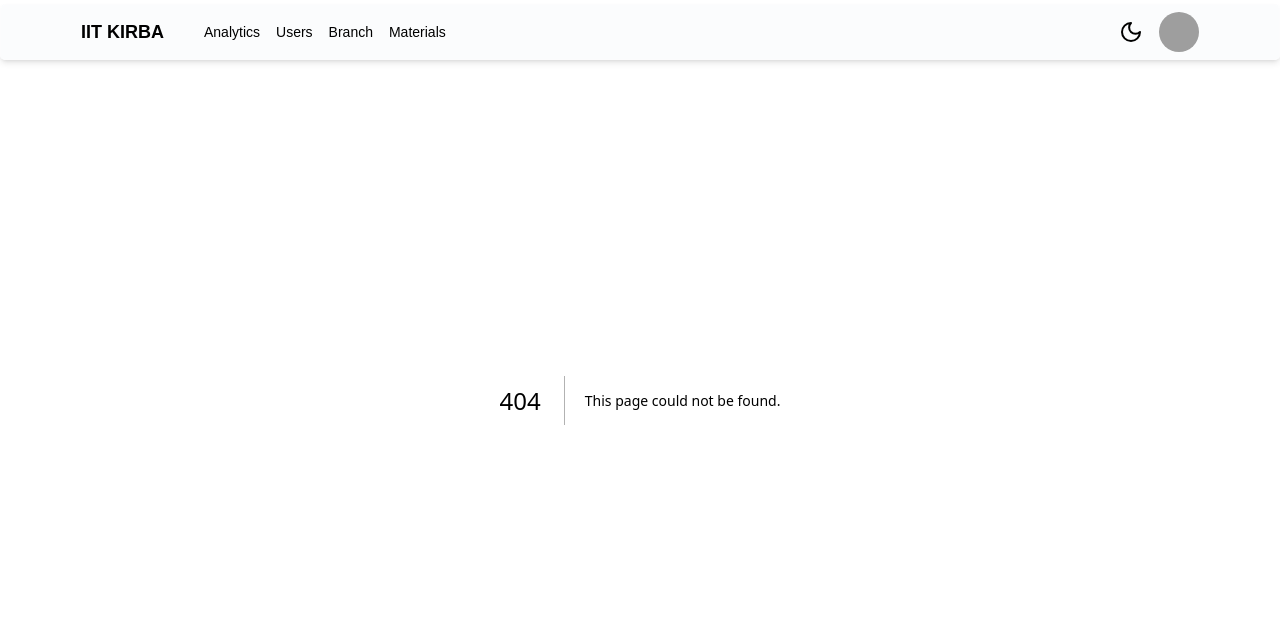
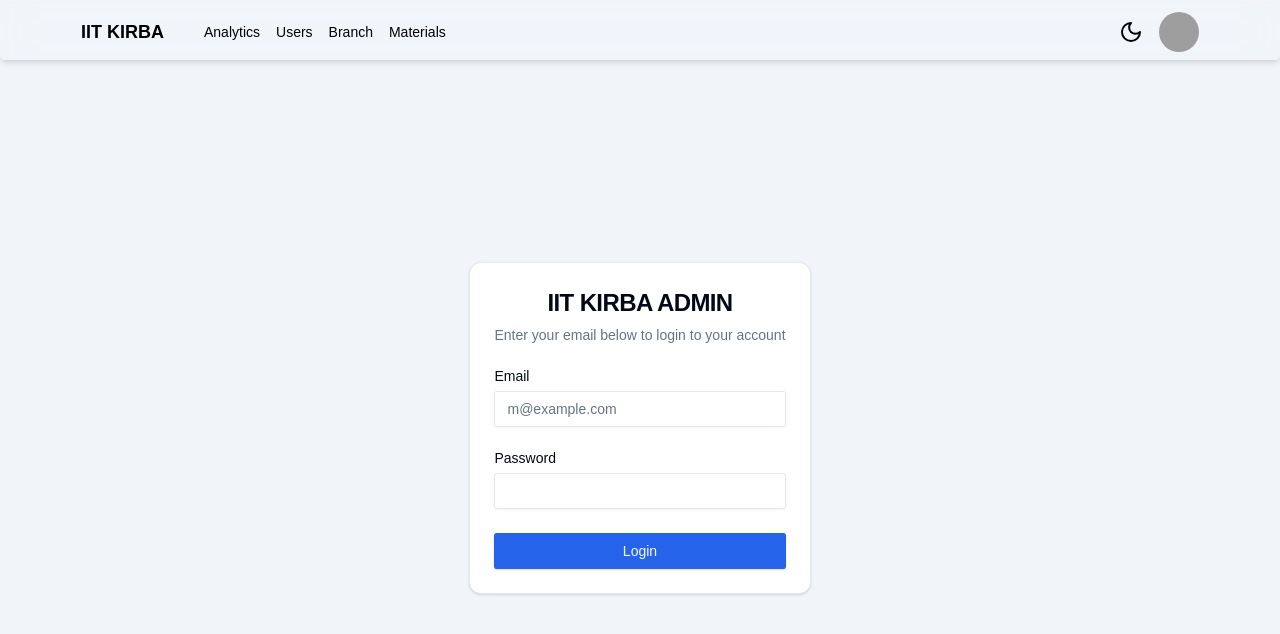
Before and after one commit to Gyannnnn/iitkirba_dashboard, a Next.js app: page /signin in a window 1280 px wide. Before the commit this address had no page. Shown: the top 634 px of the page. Built offline with nearby package versions, Linux system fonts and the light colour scheme; grey boxes are pictures that could not be loaded.

Commit message:
feat; admin auth

```diff
--- /dev/null
+++ b/app/api/auth/[...nextauth]/route.ts
@@ -0,0 +1,2 @@
+import { handlers } from "@/auth" // Referring to the auth.ts we just created
+export const { GET, POST } = handlers
--- a/app/branch/page.tsx
+++ b/app/branch/page.tsx
@@ -1,8 +1,19 @@
 import React from "react";
 import Createbranch from "../components/Createbranch";
+import { auth } from "@/auth";
+import Link from "next/link";
 
-
-export default function page() {
+export default async function page() {
+  const session = await auth();
+  if (!session)
+    return (
+      <div className="h-screen w-screen bg-secondary dark:bg-zinc-950 pt-14 flex items-center justify-center">
+        <div>
+          <h1>Private content </h1>
+          <Link href="/signin">Sign in</Link>
+        </div>
+      </div>
+    );
   return (
     <div className="min-h-screen w-screen bg-secondary dark:bg-zinc-950 flex items-center justify-center">
       <div className="w-[90vw] min-h-screen bg-secondary dark:bg-zinc-950 mt-14 ">
--- a/app/components/Addnotes.tsx
+++ b/app/components/Addnotes.tsx
@@ -29,7 +29,7 @@ export default function Addnotes() {
       };
 
   return (
-    <div className="w-full bg-red-900 flex flex-col items-center justify-center">
+    <div className="w-full  flex flex-col items-center justify-center pt-8">
       <h1>Add a new note</h1>
       <form
         className="sm:w-1/2 w-full flex flex-col items-center justify-center"
--- a/app/materials/page.tsx
+++ b/app/materials/page.tsx
@@ -1,8 +1,19 @@
 import React from "react";
 import Addpyq from "../components/Addpyq";
 import Addnotes from "../components/Addnotes";
+import { auth } from "@/auth";
+import Link from "next/link";
 
-export default function page() {
+export default async function page() {
+  const session = await auth();
+  if(!session) return (
+    <div className="h-screen w-screen bg-secondary dark:bg-zinc-900 flex items-center justify-center">
+      <div>
+        <h1>Private content </h1>
+        <Link href="/signin">Sign in</Link>
+      </div>
+    </div>
+  )
   return (
     <div className="min-h-screen w-screen bg-secondary dark:bg-zinc-950 flex justify-center">
       <div className="w-[90vw] min-h-screen  mt-14">
--- /dev/null
+++ b/app/signin/page.tsx
@@ -0,0 +1,13 @@
+import { LoginForm } from '@/components/loginform'
+import React from 'react'
+
+export default function page() {
+  return (
+    <div className='h-screen w-screen bg-secondary dark:bg-zinc-950 pt-14 flex items-center justify-center'>
+        <div className='w-[90vw]  flex items-center justify-center'>
+        <LoginForm/>
+        </div>
+
+    </div>
+  )
+}
--- /dev/null
+++ b/auth.ts
@@ -0,0 +1,47 @@
+import NextAuth from "next-auth";
+import Credentials from "next-auth/providers/credentials";
+import axios from "axios";
+
+export const { handlers, signIn, signOut, auth } = NextAuth({
+  providers: [
+    Credentials({
+      name: "Credentials",
+      credentials: {
+        email: { label: "Email", type: "text", placeholder: "email@example.com" },
+        password: { label: "Password", type: "password" },
+      },
+      authorize: async (credentials) => {
+        console.log("credentials", credentials);
+        try {
+          // Ensure credentials are provided
+          if (!credentials?.email || !credentials?.password) {
+            throw new Error("Email and password are required.");
+          }
+
+          // Send credentials to the API for verification
+          const response = await axios.post(`${process.env.NEXT_PUBLIC_API_URL}`, {
+            email: credentials.email,
+            password: credentials.password,
+          });
+          console.log("response", response);
+
+          const user = response.data;
+
+          // If user exists, return user object
+          if (user) {
+            return user;
+          } else {
+            throw new Error("Invalid credentials.");
+          }
+        } catch (error) {
+          // Handle errors and provide feedback
+          throw new Error("Authentication failed.");
+        }
+      },
+    }),
+  ],
+  pages: {
+    signIn: "/login",
+  },
+  secret: process.env.AUTH_SECRET,
+});
--- /dev/null
+++ b/components/loginform.tsx
@@ -0,0 +1,98 @@
+"use client";
+import { cn } from "@/lib/utils";
+import { Button } from "@/components/ui/button";
+import {
+  Card,
+  CardContent,
+  CardDescription,
+  CardHeader,
+  CardTitle,
+} from "@/components/ui/card";
+import { Input } from "@/components/ui/input";
+import { Label } from "@/components/ui/label";
+import { signIn } from "next-auth/react";
+import { ToastContainer, toast } from "react-toastify";
+import "react-toastify/dist/ReactToastify.css";
+import { useState } from "react";
+import { useRouter } from "next/navigation";
+
+export function LoginForm({
+  className,
+  ...props
+}: React.ComponentPropsWithoutRef<"div">) {
+  const [isLoading, setIsLoading] = useState(false);
+  const router = useRouter();
+
+  const submitHandler = async (e: React.FormEvent<HTMLFormElement>) => {
+    e.preventDefault();
+
+    const formData = new FormData(e.currentTarget);
+    const email = formData.get("email") as string;
+    const password = formData.get("password") as string;
+    setIsLoading(true);
+
+    try {
+      const result = await signIn("credentials", {
+        email,
+        password,
+        redirect: false, // Avoid automatic redirection
+      });
+
+      if (result?.error) {
+        throw new Error(result.error);
+      }
+
+      toast.success("Login successful");
+      router.push("/branch");
+    } catch (error ) {
+      const err = error as Error;
+      toast.error("Login failed"+err .message);
+    } finally {
+      setIsLoading(false);
+    }
+  };
+
+  return (
+    <div className={cn("flex flex-col gap-6", className)} {...props}>
+      <Card>
+        <CardHeader className="flex flex-col justify-center items-center">
+          <CardTitle className="text-2xl">IIT KIRBA ADMIN</CardTitle>
+          <CardDescription>
+            Enter your email below to login to your account
+          </CardDescription>
+        </CardHeader>
+        <CardContent>
+          <form onSubmit={submitHandler}>
+            <div className="flex flex-col gap-6">
+              <div className="grid gap-2">
+                <Label htmlFor="email">Email</Label>
+                <Input
+                  id="email"
+                  type="email"
+                  placeholder="m@example.com"
+                  required
+                  name="email"
+                />
+              </div>
+              <div className="grid gap-2">
+                <div className="flex items-center">
+                  <Label htmlFor="password">Password</Label>
+                </div>
+                <Input
+                  name="password"
+                  id="password"
+                  type="password"
+                  required
+                />
+              </div>
+              <Button type="submit" className="w-full">
+                {isLoading ? "Signing in..." : "Login"}
+              </Button>
+            </div>
+          </form>
+          <ToastContainer />
+        </CardContent>
+      </Card>
+    </div>
+  );
+}
--- /dev/null
+++ b/middleware.ts
@@ -0,0 +1 @@
+export { auth as middleware } from "@/auth"
--- a/package.json
+++ b/package.json
@@ -29,6 +29,7 @@
     "embla-carousel-react": "^8.5.1",
     "lucide-react": "^0.469.0",
     "next": "15.1.3",
+    "next-auth": "^5.0.0-beta.25",
     "next-themes": "^0.4.4",
     "react": "^19.0.0",
     "react-dom": "^19.0.0",
```
Also changed, not shown: 1 other file (tests, documents, lock files or other folders).
